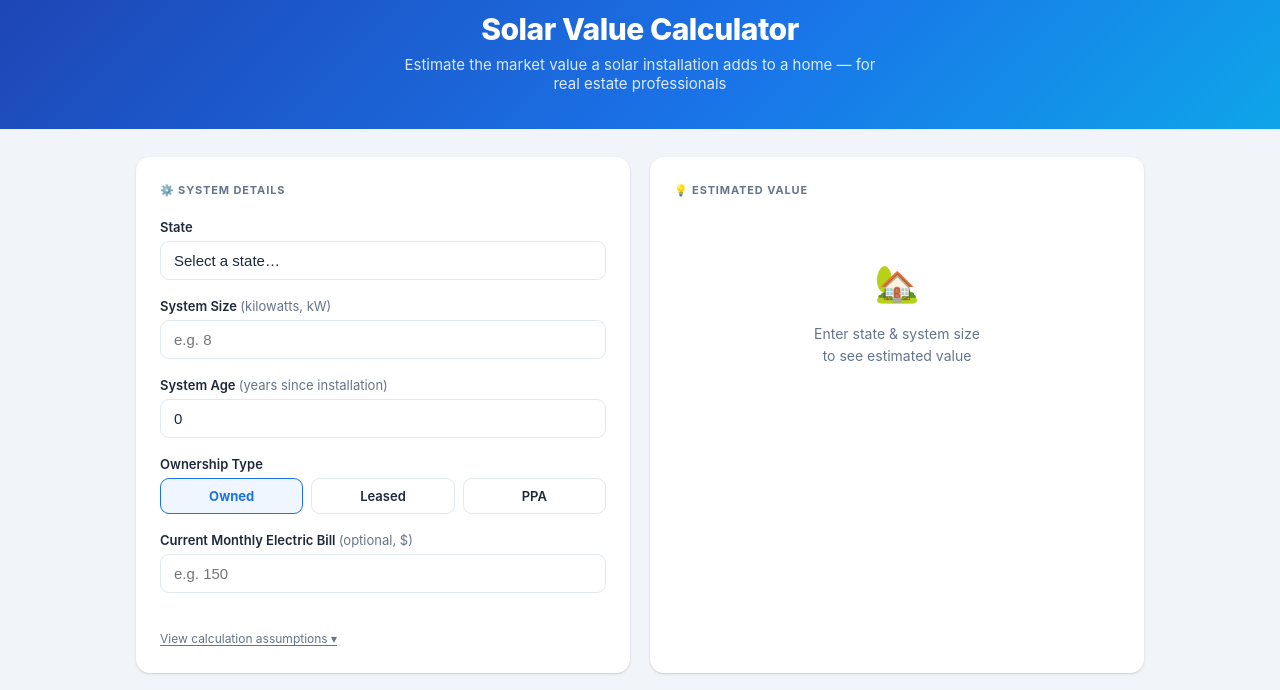
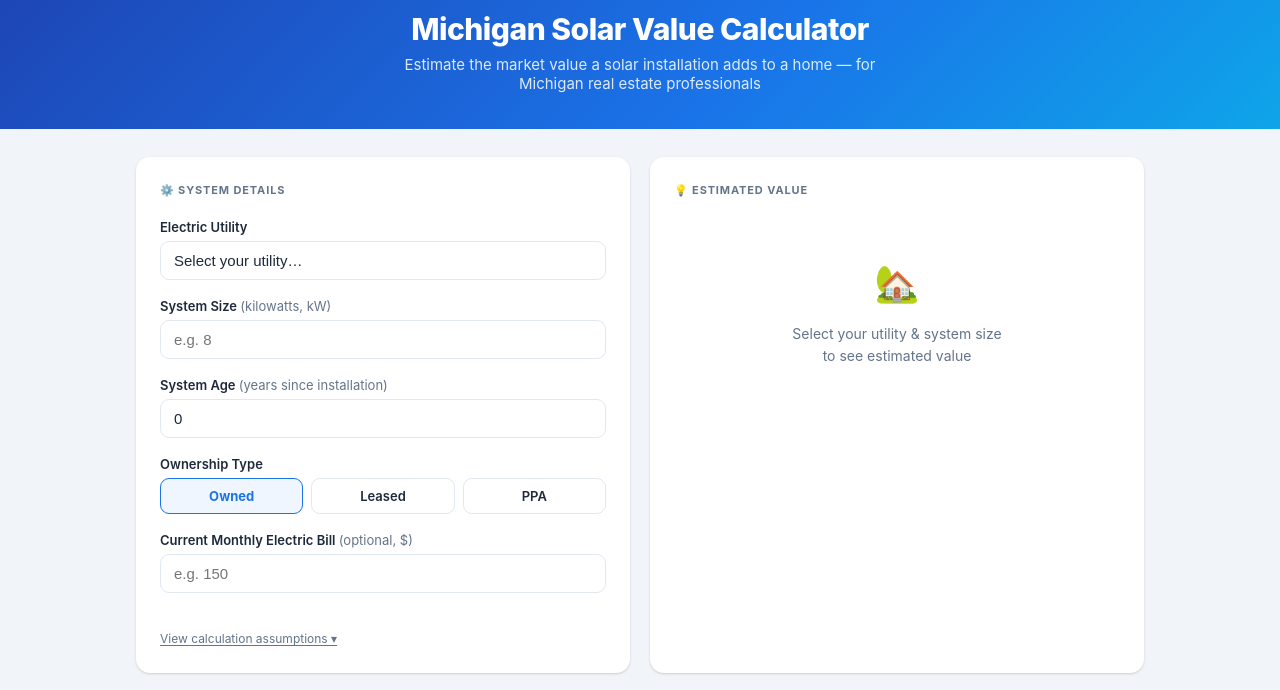
Before and after one commit to karl-dykema/solarCalc, a plain HTML site: page index.html in a window 1280 px wide. Shown: the part 106-796 px from the top of the page. Drawn offline with Linux system fonts and the light colour scheme.

Commit message:
Michigan-specific: utility dropdown with 16 utilities + co-ops
- Replace state dropdown with Michigan utility selector grouped by
  IOUs and electric cooperatives (Consumers, DTE, Great Lakes Energy,
  Cherryland, Thumb, HomeWorks, Midwest, PIEG, Fruit Belt, Cloverland,
  Alger Delta, Ontonagon, Baraga, Indiana Michigan, UPPCO, WE Energies)
- Per-utility electricity rates from EIA-861 2024 data
- Per-utility sun hours from NREL by service territory region
- Show service region label under utility dropdown
- Michigan-specific incentives: PA 409 property tax exemption,
  net metering, Michigan Saves, PACE, utility programs
- Filter Consumers Energy / DTE utility programs to relevant utility

Co-Authored-By: Claude Sonnet 4.6 <noreply@anthropic.com>

```diff
--- a/index.html
+++ b/index.html
@@ -3,7 +3,7 @@
 <head>
   <meta charset="UTF-8">
   <meta name="viewport" content="width=device-width, initial-scale=1.0">
-  <title>Solar Value Calculator</title>
+  <title>Michigan Solar Value Calculator</title>
   <style>
     :root {
       --primary: #1a73e8;
@@ -246,8 +246,8 @@
 
 <header>
   <span class="logo">☀️</span>
-  <h1>Solar Value Calculator</h1>
-  <p>Estimate the market value a solar installation adds to a home — for real estate professionals</p>
+  <h1>Michigan Solar Value Calculator</h1>
+  <p>Estimate the market value a solar installation adds to a home — for Michigan real estate professionals</p>
 </header>
 
 <div class="container">
@@ -258,11 +258,32 @@
       <div class="card-title">⚙️ System Details</div>
 
       <div class="form-group">
-        <label for="state">State</label>
-        <select id="state">
-          <option value="">Select a state…</option>
+        <label for="utility">Electric Utility</label>
+        <select id="utility">
+          <option value="">Select your utility…</option>
+          <optgroup label="Investor-Owned Utilities">
+            <option value="consumers">Consumers Energy</option>
+            <option value="dte">DTE Energy (Detroit Edison)</option>
+            <option value="indiana_michigan">Indiana Michigan Power (AEP)</option>
+            <option value="uppco">Upper Peninsula Power Co. (UPPCO)</option>
+            <option value="we_energies">WE Energies (Upper Peninsula)</option>
+          </optgroup>
+          <optgroup label="Electric Cooperatives">
+            <option value="great_lakes">Great Lakes Energy Cooperative</option>
+            <option value="cherryland">Cherryland Electric Cooperative</option>
+            <option value="thumb">Thumb Electric Cooperative</option>
+            <option value="homeworks">HomeWorks Tri-County Electric Coop</option>
+            <option value="midwest">Midwest Energy Cooperative</option>
+            <option value="presque_isle">Presque Isle Electric &amp; Gas (PIEG)</option>
+            <option value="fruit_belt">Fruit Belt Electric Cooperative</option>
+            <option value="cloverland">Cloverland Electric Cooperative</option>
+            <option value="alger_delta">Alger Delta Cooperative Electric</option>
+            <option value="ontonagon">Ontonagon County REA</option>
+            <option value="baraga">Baraga County Electric Cooperative</option>
+          </optgroup>
         </select>
       </div>
+      <div id="utility-region" style="font-size:12px;color:#64748b;margin-top:-10px;margin-bottom:14px;display:none"></div>
 
       <div class="form-group">
         <label for="system_size">System Size <span class="hint">(kilowatts, kW)</span></label>
@@ -307,7 +328,7 @@
         • $11.50/kW/yr O&amp;M costs deducted (NREL 2018/2020 benchmark)<br>
         • 80% performance ratio (inverter/wiring losses)<br>
         • Low/High range = ±10% electricity rate scenario<br>
-        • State avg. sun hours &amp; electricity rates from EIA/NREL data (2024)<br>
+        • Utility-specific rates from EIA-861 data (2024); sun hours from NREL by service region<br>
         • $4/watt benchmark from Lawrence Berkeley National Laboratory (2015)<br>
         • Payback uses ~$3.00/W installed cost; 30% ITC applied for systems &lt; 1 yr old
       </div>
@@ -319,7 +340,7 @@
 
       <div id="results-empty" class="empty-state">
         <span class="icon">🏡</span>
-        Enter state &amp; system size<br>to see estimated value
+        Select your utility &amp; system size<br>to see estimated value
       </div>
 
       <div id="results-content" style="display:none">
@@ -374,7 +395,7 @@
     <div class="card-title">🏛️ Available Incentives</div>
     <div id="incentives-empty" class="empty-state" style="padding:20px 0 10px">
       <span class="icon" style="font-size:28px">📋</span>
-      Select a state to see federal &amp; state incentives
+      Select a utility to see Michigan &amp; federal incentives
     </div>
     <div id="incentives-list" style="display:none"></div>
   </div>
@@ -388,71 +409,57 @@
 
 <script>
 // ─────────────────────────────────────────────
-// STATE DATA  (EIA 2024 avg rates, NREL sun hrs)
+// MICHIGAN UTILITY DATA
+// Rates: EIA-861 2024 residential averages per utility
+// Sun hours: NREL PVWatts by service territory region
 // ─────────────────────────────────────────────
-const STATE_DATA = {
-  AL:{name:"Alabama",          rate:0.129, sun:4.7},
-  AK:{name:"Alaska",           rate:0.224, sun:3.0},
-  AZ:{name:"Arizona",          rate:0.128, sun:6.5},
-  AR:{name:"Arkansas",         rate:0.107, sun:4.7},
-  CA:{name:"California",       rate:0.263, sun:5.5},
-  CO:{name:"Colorado",         rate:0.133, sun:5.5},
-  CT:{name:"Connecticut",      rate:0.255, sun:4.2},
-  DE:{name:"Delaware",         rate:0.133, sun:4.3},
-  FL:{name:"Florida",          rate:0.129, sun:5.3},
-  GA:{name:"Georgia",          rate:0.125, sun:4.9},
-  HI:{name:"Hawaii",           rate:0.387, sun:5.7},
-  ID:{name:"Idaho",            rate:0.103, sun:4.9},
-  IL:{name:"Illinois",         rate:0.131, sun:4.0},
-  IN:{name:"Indiana",          rate:0.135, sun:4.2},
-  IA:{name:"Iowa",             rate:0.108, sun:4.4},
-  KS:{name:"Kansas",           rate:0.118, sun:5.0},
-  KY:{name:"Kentucky",         rate:0.111, sun:4.3},
-  LA:{name:"Louisiana",        rate:0.108, sun:5.0},
-  ME:{name:"Maine",            rate:0.211, sun:4.2},
-  MD:{name:"Maryland",         rate:0.147, sun:4.5},
-  MA:{name:"Massachusetts",    rate:0.255, sun:4.3},
-  MI:{name:"Michigan",         rate:0.179, sun:4.0},
-  MN:{name:"Minnesota",        rate:0.138, sun:4.5},
-  MS:{name:"Mississippi",      rate:0.115, sun:5.0},
-  MO:{name:"Missouri",         rate:0.116, sun:4.7},
-  MT:{name:"Montana",          rate:0.118, sun:4.5},
-  NE:{name:"Nebraska",         rate:0.107, sun:4.8},
-  NV:{name:"Nevada",           rate:0.115, sun:6.4},
-  NH:{name:"New Hampshire",    rate:0.231, sun:4.2},
-  NJ:{name:"New Jersey",       rate:0.179, sun:4.4},
-  NM:{name:"New Mexico",       rate:0.137, sun:6.8},
-  NY:{name:"New York",         rate:0.212, sun:4.0},
-  NC:{name:"North Carolina",   rate:0.119, sun:4.8},
-  ND:{name:"North Dakota",     rate:0.097, sun:4.8},
-  OH:{name:"Ohio",             rate:0.138, sun:4.0},
-  OK:{name:"Oklahoma",         rate:0.105, sun:5.4},
-  OR:{name:"Oregon",           rate:0.118, sun:4.2},
-  PA:{name:"Pennsylvania",     rate:0.154, sun:4.2},
-  RI:{name:"Rhode Island",     rate:0.266, sun:4.3},
-  SC:{name:"South Carolina",   rate:0.135, sun:5.0},
-  SD:{name:"South Dakota",     rate:0.112, sun:4.9},
-  TN:{name:"Tennessee",        rate:0.118, sun:4.7},
-  TX:{name:"Texas",            rate:0.128, sun:5.3},
-  UT:{name:"Utah",             rate:0.104, sun:5.9},
-  VT:{name:"Vermont",          rate:0.198, sun:4.1},
-  VA:{name:"Virginia",         rate:0.127, sun:4.5},
-  WA:{name:"Washington",       rate:0.106, sun:3.8},
-  WV:{name:"West Virginia",    rate:0.116, sun:4.1},
-  WI:{name:"Wisconsin",        rate:0.155, sun:4.2},
-  WY:{name:"Wyoming",          rate:0.109, sun:5.3},
-  DC:{name:"Washington D.C.",  rate:0.162, sun:4.3},
+const MI_UTILITIES = {
+  consumers:       { name:"Consumers Energy",                     rate:0.1882, sun:4.0, region:"Central & West Lower Peninsula" },
+  dte:             { name:"DTE Energy (Detroit Edison)",           rate:0.1750, sun:3.9, region:"Southeast Michigan / Metro Detroit" },
+  indiana_michigan:{ name:"Indiana Michigan Power (AEP)",          rate:0.1480, sun:4.1, region:"SW corner — Berrien, Cass, Van Buren" },
+  uppco:           { name:"Upper Peninsula Power Co. (UPPCO)",     rate:0.1580, sun:3.7, region:"Central & Eastern Upper Peninsula" },
+  we_energies:     { name:"WE Energies (Upper Peninsula)",         rate:0.1630, sun:3.8, region:"Western Upper Peninsula" },
+  great_lakes:     { name:"Great Lakes Energy Cooperative",        rate:0.1480, sun:4.2, region:"NW Lower Peninsula (20-county area)" },
+  cherryland:      { name:"Cherryland Electric Cooperative",       rate:0.1430, sun:4.3, region:"Grand Traverse & Leelanau area" },
+  thumb:           { name:"Thumb Electric Cooperative",            rate:0.1350, sun:3.9, region:"Thumb Region — Sanilac, Huron, Tuscola" },
+  homeworks:       { name:"HomeWorks Tri-County Electric Coop",    rate:0.1380, sun:4.0, region:"Clinton, Eaton, Montcalm, Ionia" },
+  midwest:         { name:"Midwest Energy Cooperative",            rate:0.1320, sun:4.1, region:"Southwest Michigan" },
+  presque_isle:    { name:"Presque Isle Electric & Gas (PIEG)",    rate:0.1520, sun:4.0, region:"Northeast Lower Peninsula" },
+  fruit_belt:      { name:"Fruit Belt Electric Cooperative",       rate:0.1330, sun:4.1, region:"Van Buren County" },
+  cloverland:      { name:"Cloverland Electric Cooperative",       rate:0.1380, sun:3.7, region:"Eastern Upper Peninsula" },
+  alger_delta:     { name:"Alger Delta Cooperative Electric",      rate:0.1420, sun:3.8, region:"Alger & Delta counties (UP)" },
+  ontonagon:       { name:"Ontonagon County REA",                  rate:0.1450, sun:3.7, region:"Ontonagon County (UP)" },
+  baraga:          { name:"Baraga County Electric Cooperative",    rate:0.1450, sun:3.7, region:"Baraga County (UP)" },
 };
 
 // ─────────────────────────────────────────────
-// INCENTIVES
+// MICHIGAN INCENTIVES
 // ─────────────────────────────────────────────
-const FEDERAL = [
+const MI_INCENTIVES = [
   {type:"federal", icon:"🇺🇸",
    title:"Federal Residential Clean Energy Credit (ITC) — 30%",
-   desc:"Homeowners who install a new solar system can claim 30% of total installed cost as a federal income tax credit. Applies through 2032, then steps down to 26% (2033) and 22% (2034). Only claimable by the original purchaser in the tax year of installation — credit does not transfer with the home."}
+   desc:"Homeowners who install a new solar system can claim 30% of total installed cost as a federal income tax credit. Applies through 2032, steps down to 26% in 2033 and 22% in 2034. Only claimable by the original purchaser in the tax year of installation — does not transfer with the home."},
+  {type:"state", icon:"🏠",
+   title:"Michigan Property Tax Exemption (PA 409 of 2012)",
+   desc:"Solar energy systems on Michigan homes are exempt from personal property taxation under MCL 211.9i. The added value a solar system contributes is not included in the property's taxable value assessment — a meaningful benefit for buyers."},
+  {type:"state", icon:"🔁",
+   title:"Net Metering (Consumers Energy & DTE)",
+   desc:"Michigan's two largest IOUs offer net metering under PA 295. Excess solar energy is credited at the retail rate against future bills. Co-op net metering policies vary — confirm terms with your specific utility before advising clients."},
+  {type:"state", icon:"💸",
+   title:"Michigan Saves Green Bank — Solar Financing",
+   desc:"Michigan Saves offers low-interest financing for residential solar installations through its network of approved lenders. This can improve project economics for buyers inheriting a system with a loan or considering new installation."},
+  {type:"state", icon:"🏙️",
+   title:"PACE Financing (select municipalities)",
+   desc:"Property Assessed Clean Energy financing is available in select Michigan municipalities, allowing solar costs to be repaid through property tax assessments. Availability varies by location — check with the local municipality."},
+  {type:"local", icon:"⚡",
+   title:"Consumers Energy Solar Credits Program",
+   desc:"Consumers Energy offers a Solar Credits program in addition to net metering for eligible customers. Check the current program terms at consumersenergy.com."},
+  {type:"local", icon:"⚡",
+   title:"DTE Energy Solar Currents Program",
+   desc:"DTE Energy's Solar Currents program provides production incentives for qualifying solar installations in its service territory. Check current program availability and rates at dteenergy.com."},
 ];
 
+// Legacy — keep for structure compatibility
 const STATE_INC = {
   AL:[],
   AK:[],
@@ -676,22 +683,10 @@ function fmt(v) {
 }
 
 // ─────────────────────────────────────────────
-// BUILD STATE DROPDOWN
-// ─────────────────────────────────────────────
-const sel = document.getElementById('state');
-Object.entries(STATE_DATA)
-  .sort(([,a],[,b]) => a.name.localeCompare(b.name))
-  .forEach(([code, d]) => {
-    const o = document.createElement('option');
-    o.value = code; o.textContent = d.name;
-    sel.appendChild(o);
-  });
-
-// ─────────────────────────────────────────────
 // MAIN CALCULATE
 // ─────────────────────────────────────────────
 function calculate() {
-  const stateCode = document.getElementById('state').value;
+  const utilKey   = document.getElementById('utility').value;
   const kw        = parseFloat(document.getElementById('system_size').value);
   const age       = parseFloat(document.getElementById('system_age').value) || 0;
   const ownership = document.querySelector('input[name="ownership"]:checked').value;
@@ -699,14 +694,23 @@ function calculate() {
   const resEmpty   = document.getElementById('results-empty');
   const resContent = document.getElementById('results-content');
 
-  if (!stateCode || !kw || kw <= 0) {
+  // Show region tag under utility dropdown
+  const regionEl = document.getElementById('utility-region');
+  if (utilKey && MI_UTILITIES[utilKey]) {
+    regionEl.textContent = '📍 ' + MI_UTILITIES[utilKey].region;
+    regionEl.style.display = 'block';
+  } else {
+    regionEl.style.display = 'none';
+  }
+
+  if (!utilKey || !kw || kw <= 0) {
     resEmpty.style.display = '';
     resContent.style.display = 'none';
-    updateIncentives(stateCode);
+    updateIncentives(utilKey);
     return;
   }
 
-  const d = STATE_DATA[stateCode];
+  const d    = MI_UTILITIES[utilKey];
   const rate = d.rate;
 
   const prod      = annualProduction(kw, d.sun, age);
@@ -752,27 +756,29 @@ function calculate() {
   document.getElementById('ucc-warning').style.display =
     ownership === 'owned' ? 'block' : 'none';
 
-  updateIncentives(stateCode);
+  updateIncentives(utilKey);
 }
 
-function updateIncentives(stateCode) {
+function updateIncentives(utilKey) {
   const empty = document.getElementById('incentives-empty');
   const list  = document.getElementById('incentives-list');
 
-  if (!stateCode) {
+  if (!utilKey) {
     empty.style.display = '';
     list.style.display = 'none';
     return;
   }
 
-  const items = [...FEDERAL, ...(STATE_INC[stateCode] || [])];
+  // Filter out utility-specific items for non-relevant utilities
+  const util = MI_UTILITIES[utilKey];
+  const items = MI_INCENTIVES.filter(i => {
+    if (i.title.includes('Consumers Energy') && !utilKey.startsWith('consumers')) return false;
+    if (i.title.includes('DTE Energy') && utilKey !== 'dte') return false;
+    return true;
+  });
+
   empty.style.display = 'none';
   list.style.display = '';
-
-  if (items.length === 0) {
-    list.innerHTML = '<p style="font-size:13px;color:#64748b;padding:12px 0">No major state incentive programs identified beyond the federal ITC. Check with local utilities for any available rebates.</p>';
-    return;
-  }
 
   list.innerHTML = items.map(i => `
     <div class="incentive-item">
@@ -793,7 +799,7 @@ function toggleAssumptions() {
 }
 
 // Wire up live calculation
-['state','system_size','system_age','monthly_bill'].forEach(id =>
+['utility','system_size','system_age','monthly_bill'].forEach(id =>
   document.getElementById(id).addEventListener('input', calculate)
 );
 document.querySelectorAll('input[name="ownership"]').forEach(el =>
```
